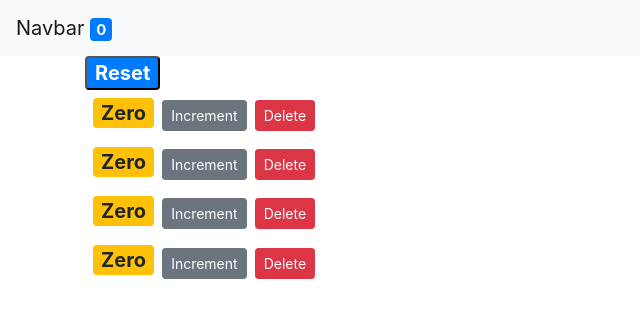
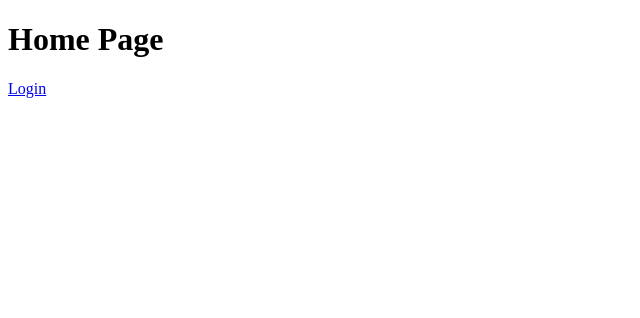
Before and after one commit to harsha-sira/react, a React (Create React App) app in the folder first-app/: page / in a window 1280 px wide. Shown: the top 318 px of the page, without its empty margins (0-640 px from the left). Built offline with nearby package versions, Linux system fonts and the light colour scheme.

Commit message:
DEV:react: React app : sample project - bookworm

```diff
--- a/first-app/src/App.js
+++ b/first-app/src/App.js
@@ -1,58 +1,14 @@
-import React, {Component} from 'react';
-import Counters from './components/Counters';
-import Navbar from './components/Navbar';
+import React from "react";
+import "./App.css";
+import { Route } from "react-router-dom";
+import HomePage from "./components/pages/HomePage";
+import LoginPage from "./components/pages/LoginPage";
 
-import './App.css';
-
-class App extends Component {
-
-    state = {
-        counters: [
-            {id: 1, value: 0},
-            {id: 2, value: 0},
-            {id: 3, value: 0},
-            {id: 4, value: 0}
-        ]
-    };
-
-    handleDelete = (counterId) => {
-        console.log('Delete: ' + counterId);
-        const arr = this.state.counters.filter(c => c.id !== counterId);
-        this.setState({counters: arr});
-    };
-
-    handleIncrement = (counter) => {
-        console.log(counter);
-        const counters = [...this.state.counters];
-        const index = counters.indexOf(counter);
-        counters[index] = {...counter};
-        counters[index].value++;
-        this.setState({counters: counters});
-    };
-
-    reset = () => {
-        this.state.counters.map(c => {
-            c.value = 0;
-            return c;
-        });
-        this.setState({counters: this.state.counters});
-    };
-
-    render() {
-        return (
-            <React.Fragment>
-                <Navbar noOfCounters = {this.state.counters.filter(c => c.value > 0).length} />
-                <main className="container">
-                    <Counters
-                        counters = {this.state.counters}
-                        handleDelete  = {this.handleDelete}
-                        handleIncrement  = {this.handleIncrement}
-                        reset = {this.reset}
-                    />
-                </main>
-            </React.Fragment>
-        );
-    }
-}
+const App = () => (
+  <div>
+    <Route path="/" exact component={HomePage} />
+    <Route path="/login" exact component={LoginPage} />
+  </div>
+);
 
 export default App;
--- /dev/null
+++ b/first-app/src/components/pages/HomePage.js
@@ -0,0 +1,11 @@
+import React from "react";
+import { Link } from "react-router-dom";
+
+const HomePage = () => (
+  <div>
+    <h1>Home Page</h1>
+    <Link to="/login">Login</Link>
+  </div>
+);
+
+export default HomePage;
--- /dev/null
+++ b/first-app/src/components/pages/LoginPage.js
@@ -0,0 +1,9 @@
+import React from "react";
+
+const LoginPage = () => (
+  <div>
+    <h1>Home Page</h1>
+  </div>
+);
+
+export default LoginPage;
--- a/first-app/src/index.js
+++ b/first-app/src/index.js
@@ -1,9 +1,15 @@
 import React from 'react';
 import ReactDOM from 'react-dom';
-import './index.css';
+import {BrowserRouter} from 'react-router-dom'
 import App from './App';
 import * as serviceWorker from './serviceWorker';
-import 'bootstrap/dist/css/bootstrap.min.css';
 
-ReactDOM.render(<App/>, document.getElementById('root'));
+
+ReactDOM.render(
+    <BrowserRouter>
+        <App/>
+    </BrowserRouter>
+    , document.getElementById('root'));
+
+
 serviceWorker.unregister();
```
Also changed, not shown: first-app/package.json (+11 -1 lines), first-app/src/App_counter.js (added, +58 -0 lines).
